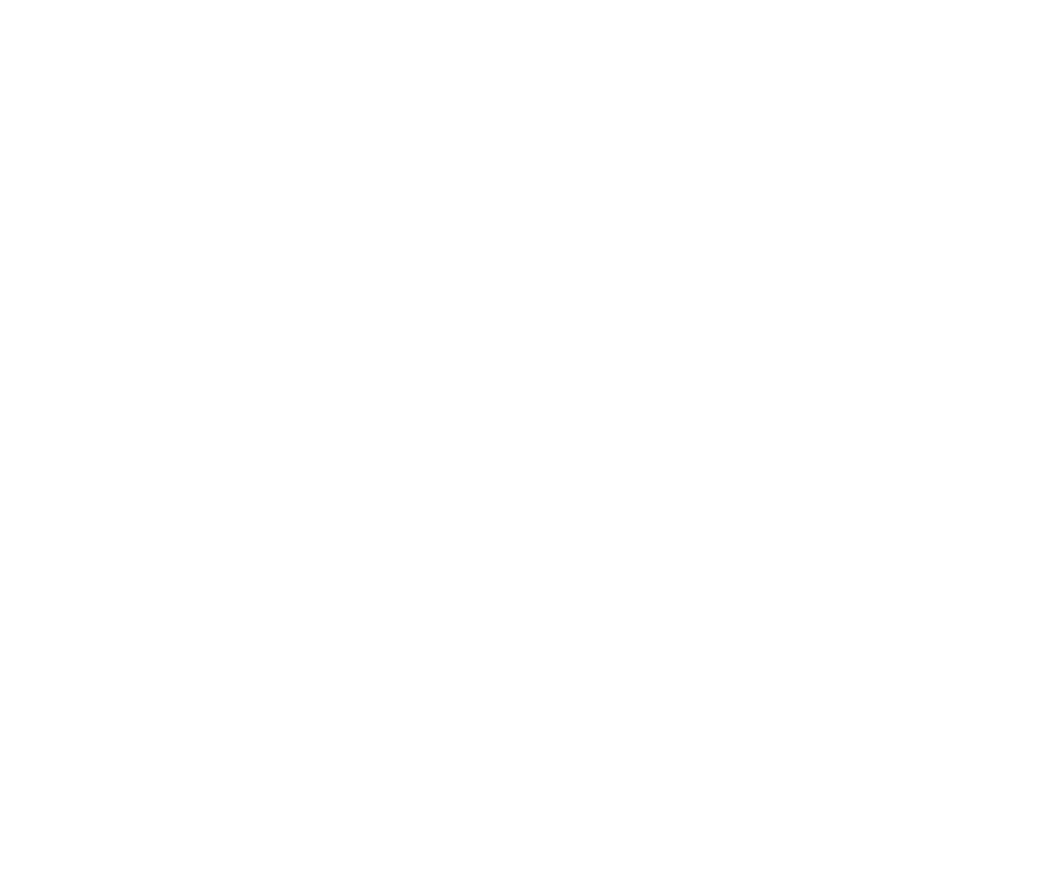
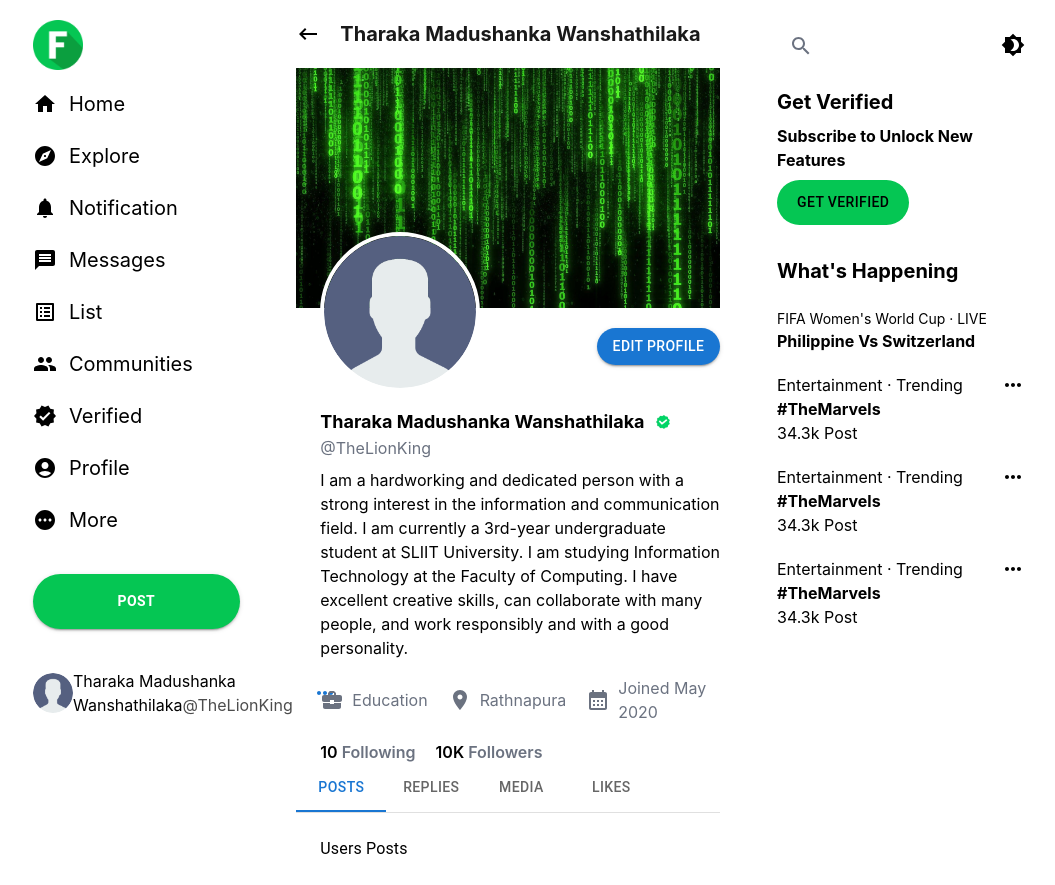
Before and after one commit to PAF-IT3030/paf-assignment-2024-jun_we_07_team, a React (Create React App) app in the folder fitnesswall/: page /profile/1 in a window 1280 px wide. Before the commit this address had no page. Shown: the whole page, without its empty margins (111-1166 px from the left). Before the commit the page ends 800 px from the top, so only its background shows below. Built offline with nearby package versions, Linux system fonts and the light colour scheme.

Commit message:
add user profile

```diff
--- a/fitnesswall/package.json
+++ b/fitnesswall/package.json
@@ -6,6 +6,7 @@
     "@emotion/react": "^11.11.4",
     "@emotion/styled": "^11.11.0",
     "@mui/icons-material": "^5.15.14",
+    "@mui/lab": "^5.0.0-alpha.170",
     "@mui/material": "^5.15.14",
     "@testing-library/jest-dom": "^5.17.0",
     "@testing-library/react": "^13.4.0",
--- a/fitnesswall/src/App.js
+++ b/fitnesswall/src/App.js
@@ -8,7 +8,7 @@
     <div className="">
 
       <Routes>
-        <Route path="/" element={true? <HomePage/>:<Authentication></Authentication>}>
+        <Route path="/*" element={true? <HomePage/>:<Authentication/>}>
 
         </Route>
       </Routes>
--- a/fitnesswall/src/components/HomePage/HomePage.jsx
+++ b/fitnesswall/src/components/HomePage/HomePage.jsx
@@ -3,18 +3,29 @@
 import Navigation from '../Navigation/Navigation'
 import HomeSection from '../HomeSection/HomeSection'
 import RightPanel from '../RightPanel/RightPanel'
+import { Route, Routes } from 'react-router-dom'
+import Profile from '../Profile/Profile'
 
 function HomePage() {
   return (
     <Grid container xs={12} className='px-5 lg:px-36 justify-between'>
         <Grid item xs={0} lg={2.5} className='hidden lg:block w-full relative'>
-            <Navigation/>
+          <Navigation/>
         </Grid>
-        <Grid item xs={12} lg={6} className='hidden lg:block w-full relative'>
-            <HomeSection/>
+        <Grid item xs={12} lg={6} className='px-5 lg:px-9 hidden lg:block w-full relative'>
+          <Routes>
+            <Route
+              path="/"
+              element={<HomeSection/>}>
+            </Route>
+            <Route
+              path="/profile/:id"
+              element={<Profile/>}>
+            </Route>
+          </Routes>
         </Grid>
         <Grid item xs={0} lg={3} className='hidden lg:block w-full relative'>
-            <RightPanel/>
+          <RightPanel/>
         </Grid>
     </Grid>
   )
--- a/fitnesswall/src/components/HomeSection/PostCard.jsx
+++ b/fitnesswall/src/components/HomeSection/PostCard.jsx
@@ -55,7 +55,7 @@
         </div>
         <div className='flex space-x-5'>
             <Avatar
-                onClick={() => navigate('/profile/${6}')}
+                onClick={() => navigate('/profile/${5}')}
                 className='cursor-pointer'
                 alt="username"
                 src="UserAvatar.png"
@@ -65,7 +65,7 @@
                     <div className='flex cursor-pointer items-center space-x-2'>
                         <span className='font-semibold'>Tharaka Madushanka Wanshathilaka</span>
                         <span className='text-gray-600'>@TheLionKIng .2m</span>
-                        <img className='ml-2 w-5 h-5' src="verified.png" alt="Profile Varification Icon" />
+                        <img className='ml-2 w-5 h-5' src="/verified.png" alt="Profile Varification Icon" />
                     </div>
                     <div>
                     <Button
--- a/fitnesswall/src/components/Navigation/Navigation.jsx
+++ b/fitnesswall/src/components/Navigation/Navigation.jsx
@@ -45,7 +45,7 @@
     <div className="h-screen sticky top-0">
       <div>
         <div className="py-5">
-          <img src="logo.png" alt="logo" height={50} width={50} />
+          <img src="../logo.png" alt="logo" height={50} width={50} />
         </div>
         <div className="space-y-6">
           {navigationMenu.map((item) => (
@@ -82,7 +82,7 @@
 
       <div className="flex items-center justify-between">
         <div className="flex items-center space-x-3">
-          <Avatar alt="username" src="UserAvatar.png" />
+          <Avatar alt="username" src="/UserAvatar.png" />
         </div>
         <div>
           <span>Tharaka Madushanka Wanshathilaka</span>
@@ -107,7 +107,7 @@
             "aria-labelledby": "basic-button",
           }}
         >
-                    <MenuItem onClick={handleLogout}>Logout</MenuItem>
+          <MenuItem onClick={handleLogout}>Logout</MenuItem>
         </Menu>
       </div>
     </div>
--- /dev/null
+++ b/fitnesswall/src/components/Profile/Profile.jsx
@@ -0,0 +1,158 @@
+import React, { useState } from 'react'
+import KeyboardBackspaceIcon from '@mui/icons-material/KeyboardBackspace';
+import { useNavigate } from 'react-router-dom';
+import { Avatar, Button } from "@mui/material";
+import BusinessCenterIcon from '@mui/icons-material/BusinessCenter';
+import LocationOnIcon from '@mui/icons-material/LocationOn';
+import CalendarMonthIcon from '@mui/icons-material/CalendarMonth';
+import Box from '@mui/material/Box';
+import Tab from '@mui/material/Tab';
+import TabContext from '@mui/lab/TabContext';
+import TabList from '@mui/lab/TabList';
+import TabPanel from '@mui/lab/TabPanel';
+
+const Profile = () => {
+
+    const navigate = useNavigate();
+
+    const handleBack = () => navigate(-1);
+
+    const handleOpenProfileModel=() =>{
+        console.log("Open Profile Model")
+    }
+
+    const handleFollowUser=() =>{
+        console.log("Handle Follow User")
+    }
+
+    const [tabValue, setTabValue]=useState("1")
+
+    const handleTabChange=(event, newValue)=>{
+        setTabValue(newValue)
+
+        if(newValue===4){
+            console.log("Likes")
+        }
+        else if(newValue===1){
+            console.log("Posts")
+        }
+    }
+
+  return (
+    <div>
+        <section className={`z-50 flex items-center sticky top-0 bg-opacity-95`}>
+            <KeyboardBackspaceIcon
+                className='cursor-pointer'
+                onClick={handleBack}
+            />
+            <h1 className='py-5 text-xl font-bold opacity-90 ml-5'>
+                Tharaka Madushanka Wanshathilaka
+            </h1>
+        </section>
+        <section>
+            <img className='w-[100%] h-[15rem] object-cover'
+            src="../backgroundImage.jpg" alt="BackgroundImage" />
+        </section>
+        <section className='pl-6'>
+            <div className='flex justify-between items-start mt-5 h-[5rem]'>
+                <Avatar
+                className='transform -translate-y-24'
+                alt="username" src="../UserAvatar.png"
+                sx={{width:"10rem", height:"10rem", border:"4px solid white"}}
+                />
+                {true?
+                <Button
+                onClick={handleOpenProfileModel}
+                variant='contained'
+                sx={{borderRadius:"20px"}}
+                >
+                    Edit Profile
+                </Button>
+                :
+                <Button
+                onClick={handleFollowUser}
+                variant='contained'
+                sx={{borderRadius:"20px"}}
+                >
+                    { true? "Follow" :"Unfollow" }
+                </Button>
+                }
+            </div>
+            <div>
+                <div className='flex items-center'>
+                    <h1 className='font-bold text-lg'>
+                        Tharaka Madushanka Wanshathilaka
+                    </h1>
+                    {true && <img className='ml-2 w-5 h-5' src="/verified.png" alt="Profile Varification Icon" />}
+                </div>
+                <h1 className='text-gray-500'>
+                    @TheLionKing
+                </h1>
+                <div className='mt-2 space-y-3'>
+                    <p>
+                        I am a hardworking and dedicated person with a strong interest in the information and communication field. I am currently a 3rd-year undergraduate student at SLIIT University. I am studying Information Technology at the Faculty of Computing. I have excellent creative skills, can collaborate with many people, and work responsibly and with a good personality.
+                    </p>
+                    <div className='py-1 flex space-x-5'>
+                        <div className='flex items-center text-gray-500'>
+                            <BusinessCenterIcon/>
+                            <p className='ml-2'>
+                                Education
+                            </p>
+                        </div>
+                        <div className='flex items-center text-gray-500'>
+                            <LocationOnIcon/>
+                            <p className='ml-2'>
+                                Rathnapura
+                            </p>
+                        </div>
+                        <div className='flex items-center text-gray-500'>
+                            <CalendarMonthIcon/>
+                            <p className='ml-2'>
+                                Joined May 2020
+                            </p>
+                        </div>
+                    </div>
+                    <div className='flex items space-x-5'>
+                            <div className='flex items-center space-x-1 font-semibold'>
+                                <span>
+                                    10
+                                </span>
+                                <span className='text-gray-500'>
+                                    Following
+                                </span>
+                            </div>
+                            <div className='flex items-center space-x-1 font-semibold'>
+                                <span>
+                                    10K
+                                </span>
+                                <span className='text-gray-500'>
+                                    Followers
+                                </span>
+                            </div>
+                    </div>
+                </div>
+            </div>
+        </section>
+        <section>
+            <Box sx={{ width: '100%', typography: 'body1' }}>
+                <TabContext value={tabValue}>
+                    <Box sx={{ borderBottom: 1, borderColor: 'divider' }}>
+                    <TabList onChange={handleTabChange} aria-label="lab API tabs example">
+                        <Tab label="Posts" value="1" />
+                        <Tab label="Replies" value="2" />
+                        <Tab label="Media" value="3" />
+                        <Tab label="Likes" value="4" />
+                    </TabList>
+                    </Box>
+                    <TabPanel value="1">Users Posts</TabPanel>
+                    <TabPanel value="2">Users Replies</TabPanel>
+                    <TabPanel value="3">Users Media</TabPanel>
+                    <TabPanel value="4">Users Likes</TabPanel>
+                </TabContext>
+            </Box>
+        </section>
+    </div>
+  )
+}
+
+export default Profile
--- a/fitnesswall/src/components/RightPanel/RightPanel.jsx
+++ b/fitnesswall/src/components/RightPanel/RightPanel.jsx
@@ -2,6 +2,7 @@
 import SearchIcon from '@mui/icons-material/Search';
 import Brightness4Icon from '@mui/icons-material/Brightness4';
 import { Button } from '@mui/material';
+import MoreHorizIcon from '@mui/icons-material/MoreHoriz';
 
 const RightPanel = () => {
 
@@ -34,9 +35,39 @@
             variant='contatined'
             sx={{padding:"10px",
                 paddingX:"20px",
-                borderRadius:"25px" }}>
+                borderRadius:"25px",
+                bgcolor: "#05c653" }}>
                 Get Verified
             </Button>
+        </section>
+        <section className='mt-7 space-y-5'>
+            <h1 className='font-bold text-xl py-1'>
+                What's Happening
+            </h1>
+            <div>
+                <p className='text-sm'>
+                    FIFA Women's World Cup · LIVE
+                </p>
+                <p className='font-bold'>
+                    Philippine Vs Switzerland
+                </p>
+            </div>
+            {[1,1,1].map((item)=>
+                <div className='flex justify-between w-full'>
+                    <div>
+                        <p>
+                            Entertainment · Trending
+                        </p>
+                        <p className='font-bold'>
+                            #TheMarvels
+                        </p>
+                        <p>
+                            34.3k Post
+                        </p>
+                    </div>
+                    <MoreHorizIcon/>
+                </div>
+            )}
         </section>
     </div>
   )
```
Also changed, not shown: fitnesswall/public/backgroundImage.jpg (added), 1 other file (tests, documents, lock files or other folders).
